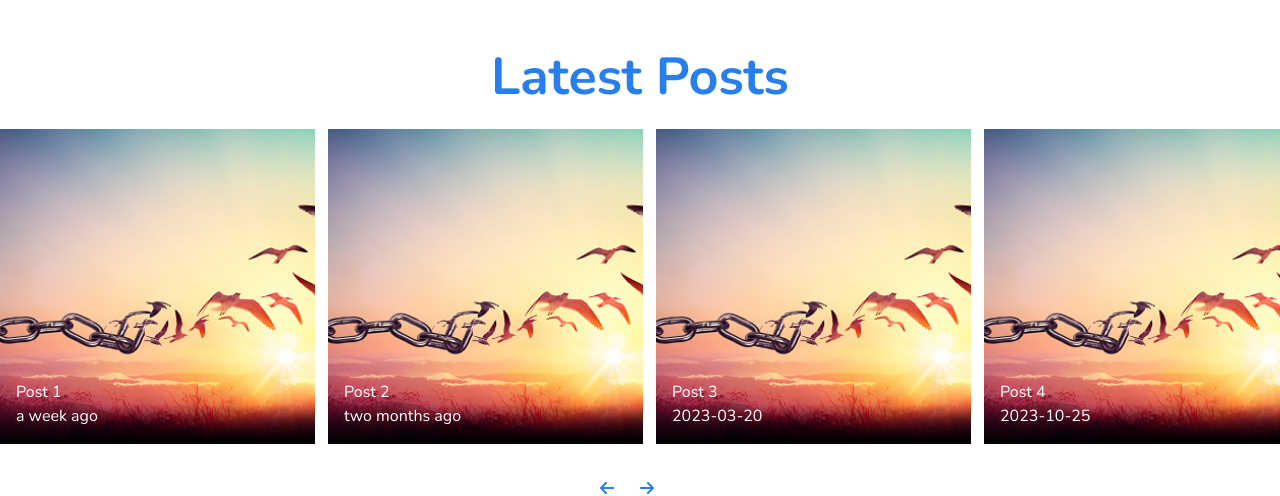
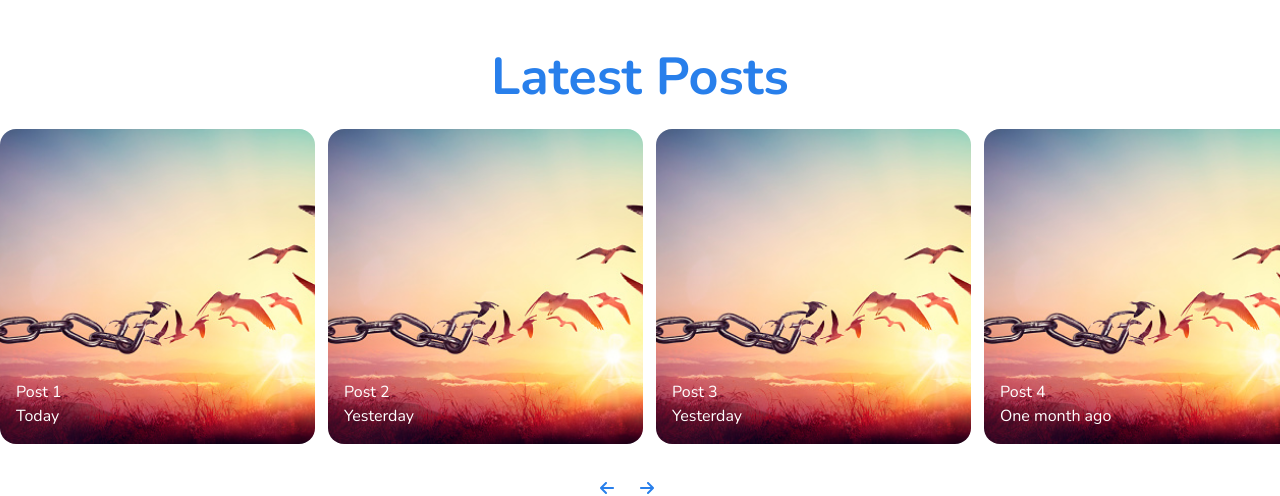
Before and after one commit to neilcasas/final-ustcss, a React (Vite) app: page / in a window 1280 px wide. Shown: the part 3260-3756 px from the top of the page. Built offline with nearby package versions, Linux system fonts and the light colour scheme.

Commit message:
Added border radius to pictures

```diff
--- a/postsData.json
+++ b/postsData.json
@@ -1,42 +1,42 @@
 [
     {
       "postTitle": "Post 1",
-      "date": "a week ago"
+      "date": "Today"
     },
     {
       "postTitle": "Post 2",
-      "date": "two months ago"
+      "date": "Yesterday"
     },
     {
       "postTitle": "Post 3",
-      "date": "2023-03-20"
+      "date": "Yesterday"
     },
     {
       "postTitle": "Post 4",
-      "date": "2023-10-25"
+      "date": "One month ago"
     },
     {
       "postTitle": "Post 5",
-      "date": "2023-10-30"
+      "date": "Two months ago"
     },
     {
       "postTitle": "Post 6",
-      "date": "2023-11-05"
+      "date": "Two months ago"
     },
     {
       "postTitle": "Post 7",
-      "date": "2023-11-10"
+      "date": "03-09-23"
     },
     {
       "postTitle": "Post 8",
-      "date": "2023-11-10"
+      "date": "A year ago"
     },
     {
       "postTitle": "Post 9",
-      "date": "2023-11-10"
+      "date": "A year ago"
     },
     {
       "postTitle": "Post 10",
-      "date": "2023-11-10"
+      "date": "Two years ago"
     }
   ]
--- a/src/components/Post.jsx
+++ b/src/components/Post.jsx
@@ -5,11 +5,11 @@ const Post = (props) => {
   return (
     <div className="relative group w-[315px] h-[315px]">
       <img
-        className="w-full h-full object-cover group-hover:scale-110 transition-transform"
+        className="w-full h-full object-cover group-hover:scale-110 transition-transform rounded-2xl"
         src={placeholder}
         alt="Post"
       />
-      <div className="absolute bottom-0 left-0 w-full flex flex-col justify-end bg-gradient-to-t from-black via-transparent to-transparent group-hover:scale-110 transition-transform p-4">
+      <div className="absolute bottom-0 left-0 w-full flex flex-col justify-end  group-hover:scale-110 transition-transform p-4">
         <p className="text-white">{props.postTitle}</p>
         <p className="text-white">{props.date}</p>
       </div>
```
